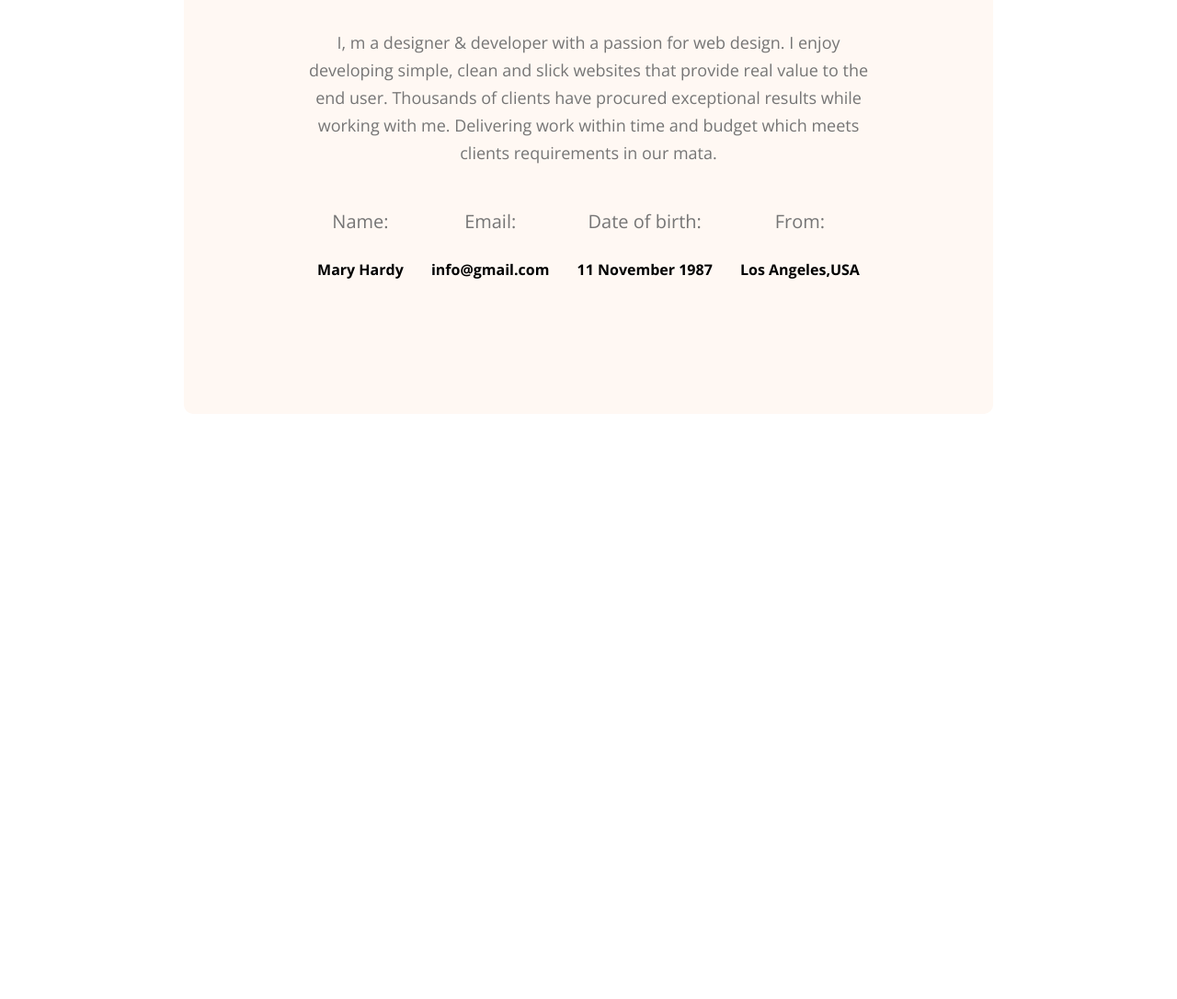
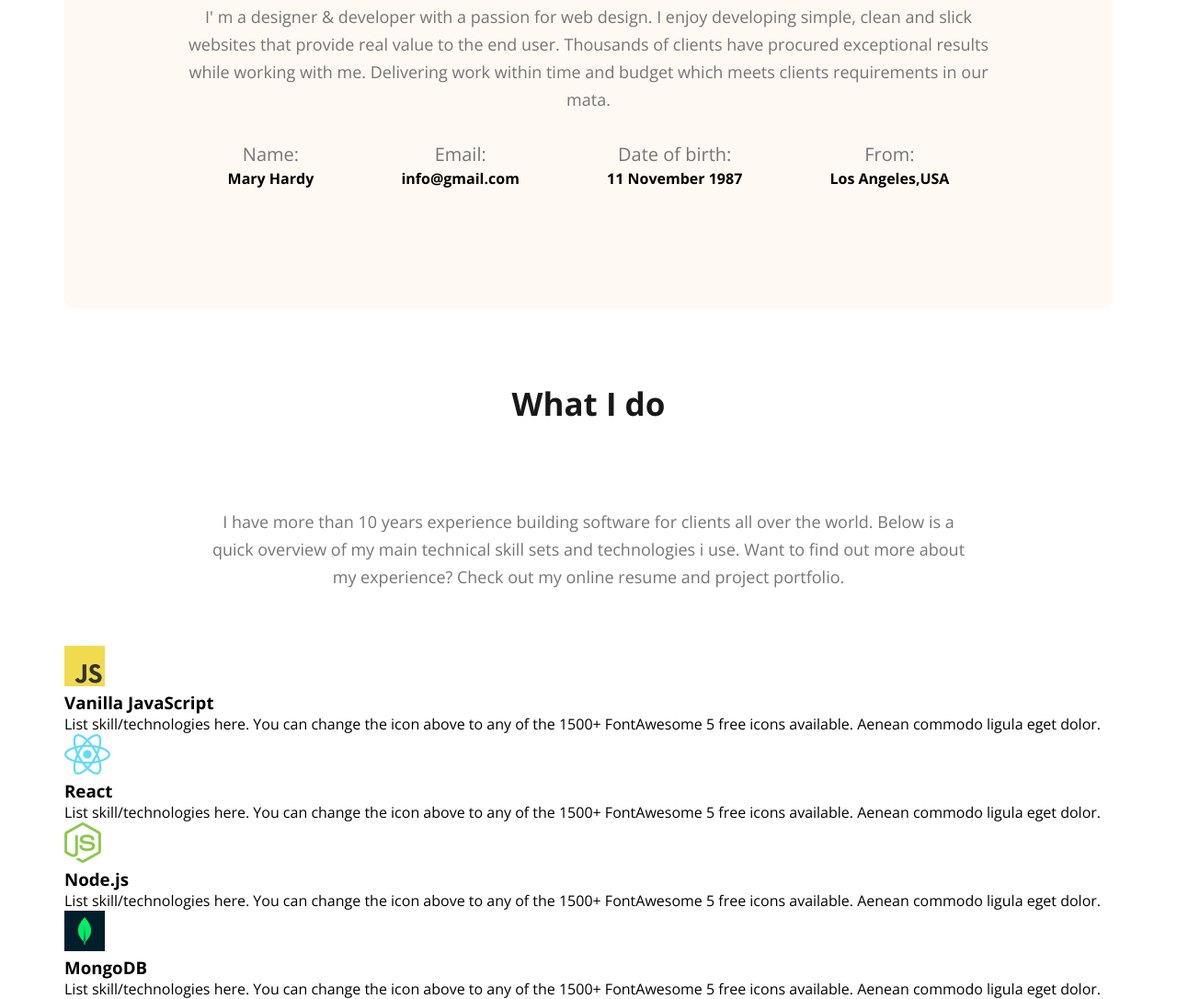
Before and after one commit to Arafath3/portfolio, a plain HTML site: page index.html in a window 1280 px wide. Shown: the part 1211-2297 px from the top of the page at 92% size. Before the commit the page ends 1791 px from the top, so only its background shows below. Drawn offline with nearby package versions, Linux system fonts and the light colour scheme.

Commit message:
added what i do section

```diff
--- a/Styles/portfolio.css
+++ b/Styles/portfolio.css
@@ -1,4 +1,9 @@
 /* Common shared styles */
+*{
+    margin: 0px;
+    padding: 0px;
+    box-sizing: border-box;
+}
 body {
     font-family: 'Lato', sans-serif;
     font-family: 'Open Sans', sans-serif;
@@ -95,10 +100,13 @@ nav a {
 .banner-contain {
     max-width: 500px;
 }
+.banner-para{
+    margin-bottom: 10px;
+}
 
 /* main section styles */
 main {
-    width: 1140px;
+    max-width:1140px;
     margin: 0px auto;
 }
 
@@ -107,7 +115,7 @@ main {
     padding: 130px;
     border-radius: 10px;
     background: #FFF8F3;
-    margin: 130px;
+    margin-top: 130px;
 }
 
 .section-description {
@@ -116,12 +124,18 @@ main {
     font-size: 18px;
     font-weight: 400;
     line-height: 30px;
+    margin-bottom: 30px;
+}
+.section-title{
+    margin-bottom: 60px ;
+    margin-top: 80px;
 }
 
 .about-info-container {
     display: flex;
     justify-content: space-around;
     align-items: center;
+
 }
 
 .info-title {
@@ -134,3 +148,6 @@ main {
 .info-description{
     font-weight: bold;
 }
+#paragraph{
+    padding: 30px 150px;
+}
--- a/index.html
+++ b/index.html
@@ -44,7 +44,7 @@
     <main>
         <section class="about">
             <h3 class="section-title">About Me</h3>
-            <p class="section-description">I, m a designer & developer with a passion for web design. I enjoy developing
+            <p class="section-description">I' m a designer & developer with a passion for web design. I enjoy developing
                 simple, clean and slick websites that provide real value to the end user. Thousands of clients have
                 procured exceptional results while working with me. Delivering work within time and budget which meets
                 clients requirements in our mata.</p>
@@ -55,21 +55,51 @@
                 </div>
                 <div class="about-info">
                     <h4 class="info-title">Email:
-                        </h4>
+                    </h4>
                     <p class="info-description">info@gmail.com</p>
                 </div>
                 <div class="about-info">
                     <h4 class="info-title">Date of birth:
-                        </h4>
+                    </h4>
                     <p class="info-description">11 November 1987</p>
                 </div>
                 <div class="about-info">
                     <h4 class="info-title">From:
-                      </h4>
+                    </h4>
                     <p class="info-description">Los Angeles,USA</p>
                 </div>
 
             </div>
+        </section>
+        <!-- what i do start -->
+        <section>
+            <h3 class="section-title">What I do</h3>
+            <p id="paragraph" class="section-description">I have more than 10 years experience building software for clients all over
+                the world. Below is a quick overview of my main technical skill sets and technologies i use. Want to
+                find out more about my experience? Check out my online resume and project portfolio.</p>
+                <div class="skills-container">
+                    <div class="skill">
+                        <img src="/images/icons/js.png" alt="">
+                        <h3 class="skill-title">Vanilla JavaScript</h3>
+                        <p class="skill-discription">List skill/technologies here. You can change the icon above to any of the 1500+ FontAwesome 5 free icons available. Aenean commodo ligula eget dolor.</p>
+                    </div>
+                    <div class="skill">
+                        <img src="images/icons/react.png" alt="">
+                        <h3 class="skill-title">React</h3>
+                        <p class="skill-discription">List skill/technologies here. You can change the icon above to any of the 1500+ FontAwesome 5 free icons available. Aenean commodo ligula eget dolor.</p>
+                    </div>
+                    <div class="skill">
+                        <img src="images/icons/nodejs.png" alt="">
+                        <h3 class="skill-title">Node.js</h3>
+                        <p class="skill-discription">List skill/technologies here. You can change the icon above to any of the 1500+ FontAwesome 5 free icons available. Aenean commodo ligula eget dolor.</p>
+                    </div>
+                    <div class="skill">
+                        <img src="images/icons/mongo.png" alt="">
+                        <h3 class="skill-title">MongoDB</h3>
+                        <p class="skill-discription">List skill/technologies here. You can change the icon above to any of the 1500+ FontAwesome 5 free icons available. Aenean commodo ligula eget dolor.</p>
+                    </div>
+                </div>
+
         </section>
     </main>
     <footer></footer>
```
